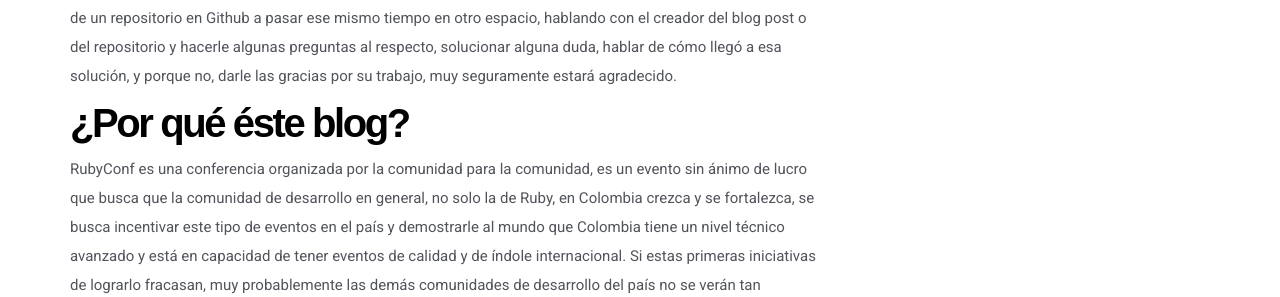
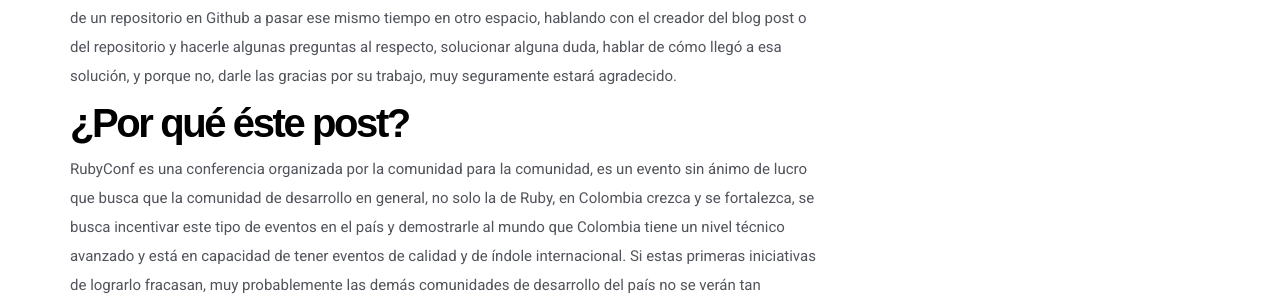
Before and after one commit to RubyConfCo/2016-rubyconfco.github.io, a Jekyll site: the page built from blog/_posts/2016-08-17-rubyconf-why-attend-a-conference.md, in a window 1280 px wide. Shown: the part 1416-1713 px from the top of the page. Built offline with Jekyll 4.4.1, drawn with Linux system fonts in a browser that asks for light colours; some web fonts are replaced; a script that is not in the unit is left out; comment, search, counter and statistics services are not loaded.

Commit message:
Update 2016-08-17-rubyconf-why-attend-a-conference.md

```diff
--- a/blog/_posts/2016-08-17-rubyconf-why-attend-a-conference.md
+++ b/blog/_posts/2016-08-17-rubyconf-why-attend-a-conference.md
@@ -24,6 +24,6 @@ Muchas veces la gente piensa que asistir a una conferencia es una pérdida de ti
 
   No es lo mismo estar sentado 8 horas diarias frente a una computadora leyendo un blog post o el código fuente de un repositorio en Github a pasar ese mismo tiempo en otro espacio, hablando con el creador del blog post o del repositorio y hacerle algunas preguntas al respecto, solucionar alguna duda, hablar de cómo llegó a esa solución, y porque no, darle las gracias por su trabajo, muy seguramente estará agradecido.
 
-#### ¿Por qué éste blog?
+#### ¿Por qué éste post?
 
   RubyConf es una conferencia organizada por la comunidad para la comunidad, es un evento sin ánimo de lucro que busca que la comunidad de desarrollo en general, no solo la de Ruby, en Colombia crezca y se fortalezca, se busca incentivar este tipo de eventos en el país y demostrarle al mundo que Colombia tiene un nivel técnico avanzado y está en capacidad de tener eventos de calidad y de índole internacional. Si estas primeras iniciativas de lograrlo fracasan, muy probablemente las demás comunidades de desarrollo del país no se verán tan animadas a realizar este tipo de eventos. Ayúdanos a que esto sea posible.
```
